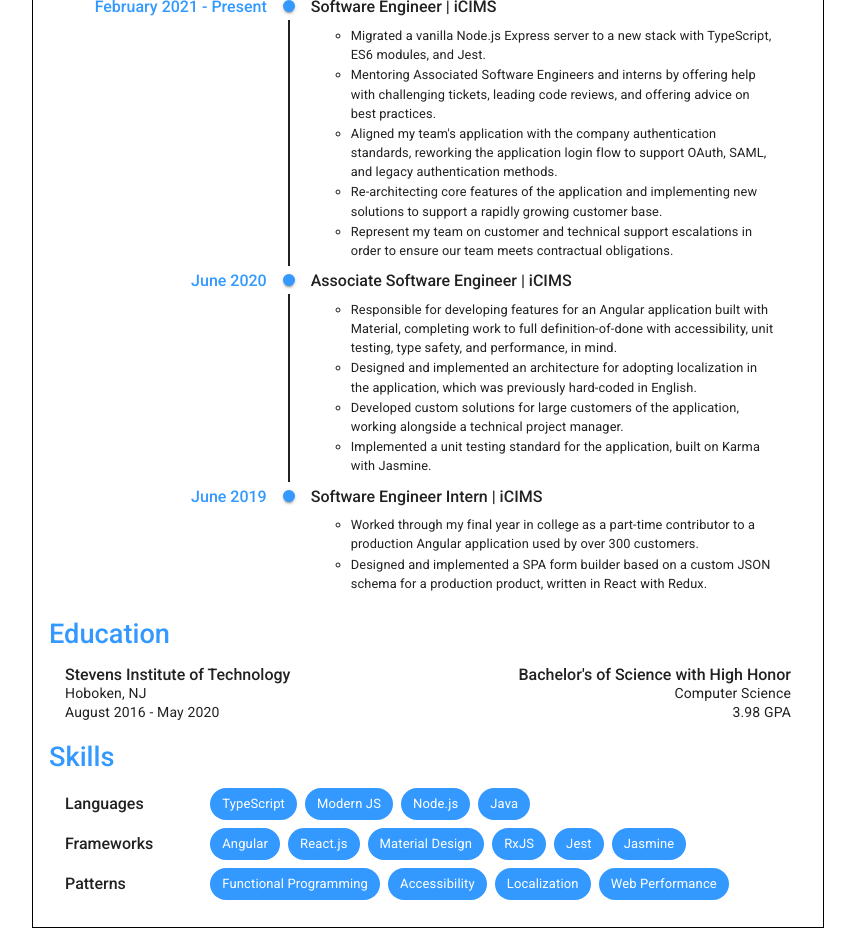
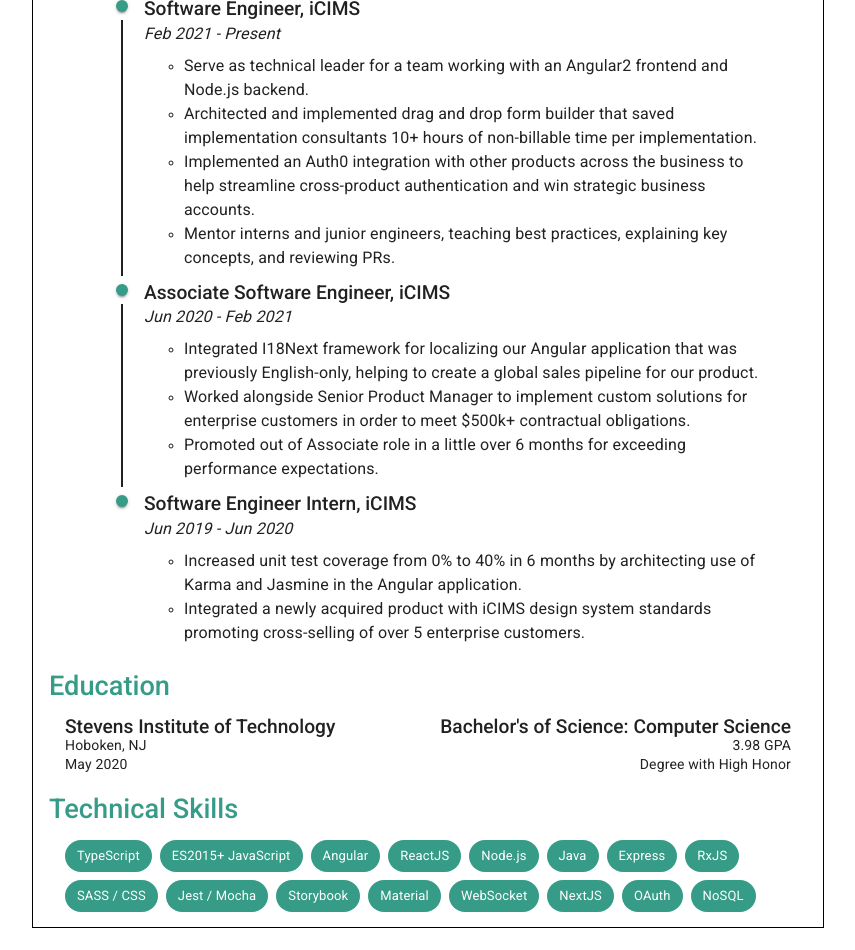
Before and after one commit to aschlumpf/mdx-resume, a Next.js app: page / in a window 1280 px wide. Shown: the part 220-1170 px from the top of the page, without its empty margins (212-1067 px from the left). Built offline with nearby package versions, Linux system fonts and the light colour scheme.

Commit message:
update colors and formatting of resume

```diff
--- a/src/components/Resume.tsx
+++ b/src/components/Resume.tsx
@@ -15,6 +15,7 @@ const useStyles = makeStyles((theme) =>
       display: 'block',
       margin: 'auto',
       border: '1px solid black',
+      // size: 'A4',
       height: '11.75in',
       width: '8.25in',
     },
@@ -32,7 +33,8 @@ const useStyles = makeStyles((theme) =>
       flex: 0.4,
     },
     timelineDate: {
-      fontWeight: 500,
+      fontStyle: 'italic',
+      fontSize: '1rem',
     },
     experienceDetails: {
       paddingTop: theme.spacing(1),
@@ -58,16 +60,14 @@ const useStyles = makeStyles((theme) =>
     chipContainer: {
       display: 'flex',
       width: '100%',
+      justifyContent: 'flex-start',
       alignItems: 'center',
+      flexWrap: 'wrap',
+      columnGap: theme.spacing(1),
+      rowGap: theme.spacing(1),
       '& h4': {
         flex: '0.2',
       },
-    },
-    chipRow: {
-      display: 'flex',
-      justifyContent: 'flex-start',
-      flex: '0.8',
-      columnGap: theme.spacing(1),
       '& .MuiChip-root': {
         backgroundColor: theme.palette.primary.main,
         color: 'white',
@@ -88,112 +88,93 @@ const PaperContainer: React.FC = (props) => {
           <Box display="flex" justifyContent="flex-start">
             <Timeline className={classes.timeline}>
               <TimelineItem>
-                <TimelineOppositeContent className={classes.timelineOppositeContent}>
-                  <Typography className={classes.timelineDate} variant="h4" color="textSecondary">
-                    February 2021 - Present
-                  </Typography>
-                </TimelineOppositeContent>
                 <TimelineSeparator>
                   <TimelineDot color="primary" />
                   <TimelineConnector classes={{ root: classes.timelineConnector }} />
                 </TimelineSeparator>
                 <TimelineContent>
-                  <Typography variant="h4">Software Engineer | iCIMS</Typography>
+                  <Typography variant="h4">Software Engineer, iCIMS</Typography>
+                  <Typography variant="subtitle2" className={classes.timelineDate}>
+                    Feb 2021 - Present
+                  </Typography>
                   <ul className={classes.experienceDetails}>
                     <li>
                       <Typography variant="body1">
-                        Migrated a vanilla Node.js Express server to a new stack with TypeScript, ES6 modules, and Jest.
+                        Serve as technical leader for a team working with an Angular2 frontend and Node.js backend.
                       </Typography>
                     </li>
                     <li>
                       <Typography variant="body1">
-                        Mentoring Associated Software Engineers and interns by offering help with challenging tickets,
-                        leading code reviews, and offering advice on best practices.
+                        Architected and implemented drag and drop form builder that saved implementation consultants 10+
+                        hours of non-billable time per implementation.
                       </Typography>
                     </li>
                     <li>
                       <Typography variant="body1">
-                        Aligned my team's application with the company authentication standards, reworking the
-                        application login flow to support OAuth, SAML, and legacy authentication methods.
+                        Implemented an Auth0 integration with other products across the business to help streamline
+                        cross-product authentication and win strategic business accounts.
                       </Typography>
                     </li>
                     <li>
                       <Typography variant="body1">
-                        Re-architecting core features of the application and implementing new solutions to support a
-                        rapidly growing customer base.
-                      </Typography>
-                    </li>
-                    <li>
-                      <Typography variant="body1">
-                        Represent my team on customer and technical support escalations in order to ensure our team
-                        meets contractual obligations.
+                        Mentor interns and junior engineers, teaching best practices, explaining key concepts, and
+                        reviewing PRs.
                       </Typography>
                     </li>
                   </ul>
                 </TimelineContent>
               </TimelineItem>
               <TimelineItem>
-                <TimelineOppositeContent className={classes.timelineOppositeContent}>
-                  <Typography className={classes.timelineDate} variant="h4" color="textSecondary">
-                    June 2020
-                  </Typography>
-                </TimelineOppositeContent>
                 <TimelineSeparator>
                   <TimelineDot color="primary" />
                   <TimelineConnector classes={{ root: classes.timelineConnector }} />
                 </TimelineSeparator>
                 <TimelineContent>
-                  <Typography variant="h4">Associate Software Engineer | iCIMS</Typography>
+                  <Typography variant="h4">Associate Software Engineer, iCIMS</Typography>
+                  <Typography variant="subtitle2" className={classes.timelineDate}>
+                    Jun 2020 - Feb 2021
+                  </Typography>
                   <ul className={classes.experienceDetails}>
                     <li>
                       <Typography variant="body1">
-                        Responsible for developing features for an Angular application built with Material, completing
-                        work to full definition-of-done with accessibility, unit testing, type safety, and performance,
-                        in mind.
+                        Integrated I18Next framework for localizing our Angular application that was previously
+                        English-only, helping to create a global sales pipeline for our product.
                       </Typography>
                     </li>
                     <li>
                       <Typography variant="body1">
-                        Designed and implemented an architecture for adopting localization in the application, which was
-                        previously hard-coded in English.
+                        Worked alongside Senior Product Manager to implement custom solutions for enterprise customers
+                        in order to meet $500k+ contractual obligations.
                       </Typography>
                     </li>
                     <li>
                       <Typography variant="body1">
-                        Developed custom solutions for large customers of the application, working alongside a technical
-                        project manager.
-                      </Typography>
-                    </li>
-                    <li>
-                      <Typography variant="body1">
-                        Implemented a unit testing standard for the application, built on Karma with Jasmine.
+                        Promoted out of Associate role in a little over 6 months for exceeding performance expectations.
                       </Typography>
                     </li>
                   </ul>
                 </TimelineContent>
               </TimelineItem>
               <TimelineItem>
-                <TimelineOppositeContent className={classes.timelineOppositeContent}>
-                  <Typography className={classes.timelineDate} variant="h4" color="textSecondary">
-                    June 2019
-                  </Typography>
-                </TimelineOppositeContent>
                 <TimelineSeparator>
                   <TimelineDot color="primary" />
                 </TimelineSeparator>
                 <TimelineContent>
-                  <Typography variant="h4">Software Engineer Intern | iCIMS</Typography>
+                  <Typography variant="h4">Software Engineer Intern, iCIMS</Typography>
+                  <Typography variant="subtitle2" className={classes.timelineDate}>
+                    Jun 2019 - Jun 2020
+                  </Typography>
                   <ul className={classes.experienceDetails}>
                     <li>
                       <Typography variant="body1">
-                        Worked through my final year in college as a part-time contributor to a production Angular
-                        application used by over 300 customers.
+                        Increased unit test coverage from 0% to 40% in 6 months by architecting use of Karma and Jasmine
+                        in the Angular application.
                       </Typography>
                     </li>
                     <li>
                       <Typography variant="body1">
-                        Designed and implemented a SPA form builder based on a custom JSON schema for a production
-                        product, written in React with Redux.
+                        Integrated a newly acquired product with iCIMS design system standards promoting cross-selling
+                        of over 5 enterprise customers.
                       </Typography>
                     </li>
                   </ul>
@@ -207,50 +188,38 @@ const PaperContainer: React.FC = (props) => {
           <Box className={classes.education}>
             <Box display="flex" justifyContent="space-between" alignItems="center">
               <Typography variant="h4">Stevens Institute of Technology</Typography>
-              <Typography variant="h4">Bachelor's of Science with High Honor</Typography>
+              <Typography variant="h4">Bachelor's of Science: Computer Science</Typography>
             </Box>
             <Box display="flex" justifyContent="space-between" alignItems="center">
               <Typography variant="subtitle2">Hoboken, NJ</Typography>
-              <Typography variant="subtitle2">Computer Science</Typography>
+              <Typography variant="subtitle2">3.98 GPA</Typography>
             </Box>
             <Box display="flex" justifyContent="space-between" alignItems="center">
-              <Typography variant="subtitle2">August 2016 - May 2020</Typography>
-              <Typography variant="subtitle2">3.98 GPA</Typography>
+              <Typography variant="subtitle2">May 2020</Typography>
+              <Typography variant="subtitle2">Degree with High Honor</Typography>
             </Box>
           </Box>
         </Box>
         <Box>
-          <Typography variant="h3">Skills</Typography>
+          <Typography variant="h3">Technical Skills</Typography>
           <Box className={classes.skills}>
             <Box className={classes.chipContainer}>
-              <Typography variant="h4">Languages</Typography>
-              <Box className={classes.chipRow}>
-                <Chip label="TypeScript" />
-                <Chip label="Modern JS" />
-                <Chip label="Node.js" />
-                <Chip label="Java" />
-              </Box>
-            </Box>
-            <Box className={classes.chipContainer}>
-              <Typography variant="h4">Frameworks</Typography>
-              <Box className={classes.chipRow}>
-                <Chip label="Angular" />
-                <Chip label="React.js" />
-                <Chip label="Material Design" />
-                <Chip label="RxJS" />
-
-                <Chip label="Jest" />
-                <Chip label="Jasmine" />
-              </Box>
-            </Box>
-            <Box className={classes.chipContainer}>
-              <Typography variant="h4">Patterns</Typography>
-              <Box className={classes.chipRow}>
-                <Chip label="Functional Programming" />
-                <Chip label="Accessibility" />
-                <Chip label="Localization" />
-                <Chip label="Web Performance" />
-              </Box>
+              <Chip label="TypeScript" />
+              <Chip label="ES2015+ JavaScript" />
+              <Chip label="Angular" />
+              <Chip label="ReactJS" />
+              <Chip label="Node.js" />
+              <Chip label="Java" />
+              <Chip label="Express" />
+              <Chip label="RxJS" />
+              <Chip label="SASS / CSS" />
+              <Chip label="Jest / Mocha" />
+              <Chip label="Storybook" />
+              <Chip label="Material" />
+              <Chip label="WebSocket" />
+              <Chip label="NextJS" />
+              <Chip label="OAuth" />
+              <Chip label="NoSQL" />
             </Box>
           </Box>
         </Box>
--- a/src/theme.ts
+++ b/src/theme.ts
@@ -5,7 +5,7 @@ import { red } from '@material-ui/core/colors';
 const theme = createMuiTheme({
   palette: {
     primary: {
-      main: '#3399FF',
+      main: 'rgb(54, 156, 135)',
     },
     secondary: {
       main: '#19857b',
@@ -17,26 +17,26 @@ const theme = createMuiTheme({
       default: '#fff',
     },
     text: {
-      secondary: '#3399FF',
+      secondary: 'rgb(54, 156, 135)',
     },
   },
   typography: {
     h1: {
-      color: '#3399FF',
+      color: 'rgb(54, 156, 135)',
       fontSize: '2rem',
       fontWeight: 500,
       lineHeight: 1.167,
       letterSpacing: '0em',
     },
     h3: {
-      color: '#3399FF',
+      color: 'rgb(54, 156, 135)',
       fontSize: '1.7rem',
       fontWeight: 500,
       lineHeight: 1.167,
       letterSpacing: '0em',
     },
     h4: {
-      fontSize: '1rem',
+      fontSize: '1.2rem',
       fontWeight: 500,
       lineHeight: 1.167,
       letterSpacing: '0em',
@@ -50,12 +50,21 @@ const theme = createMuiTheme({
       // textDecoration: 'underline',
       fontSize: '0.875rem',
       letterSpacing: '0.01071em',
-      // color: '#3399FF',
+      // color: 'rgb(54, 156, 135)',
     },
     body1: {
-      fontSize: '0.8rem',
+      fontSize: '1rem',
     },
   },
+  overrides: {
+    MuiTimelineItem: {
+      missingOppositeContent: {
+        '&:before': {
+          flex: 0.03,
+        },
+      },
+    },
+  } as any,
 });
 
 export default theme;
```
Also changed, not shown: 1 other file (tests, documents, lock files or other folders).
